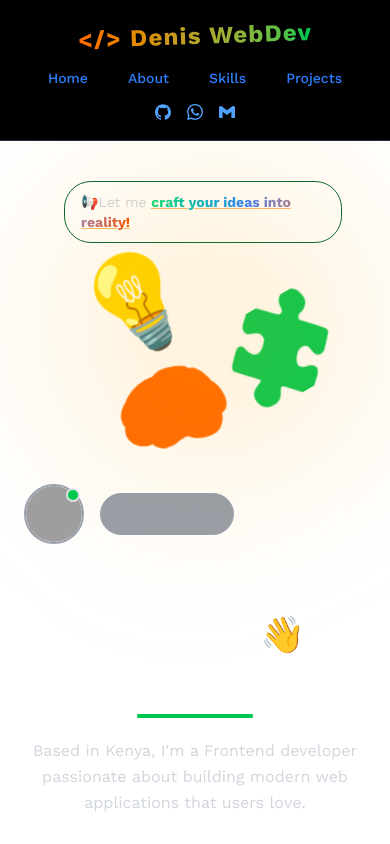
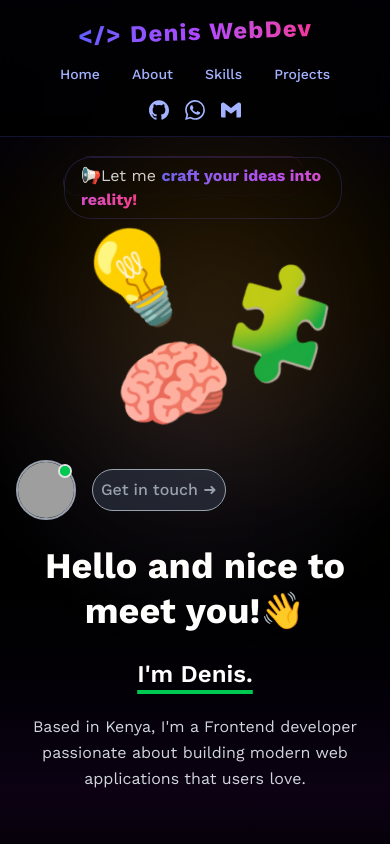
Before and after one commit to Denis-Arzu/myportfoliowebsite, a Next.js app: page / in a window 390 px wide. Shown: the top 844 px of the page. Built offline with nearby package versions, Linux system fonts and the light colour scheme; grey boxes are pictures that could not be loaded.

Commit message:
some change

```diff
--- a/app/(home)/components/HeroSection.tsx
+++ b/app/(home)/components/HeroSection.tsx
@@ -4,33 +4,25 @@ import React from 'react';
 
 const HeroSection = () => {
   return (
-    <section className=" md:px-3 lg:px-15 py-15">
-
-
+    <section className="md:px-3 lg:px-15 py-15">
       {/* Responsive Container */}
       <div className="text-white min-h-[60vh] flex flex-col lg:flex-row-reverse items-center justify-between">
 
-        {/* Right Section with Decorative Icons (Appears First on Large Screens) */}
+        {/* Right Section with Decorative Icons */}
         <div className="mb-10 relative flex justify-center md:justify-start mx-auto lg:order-first">
-
-        <div className='absolute top-0 left-0 mb-10'>
+          <div className="absolute top-0 left-0 mb-10">
             <MovingBorderBtn className="flex flex-shrink items-center justify-center p-4 hover:scale-105 transition-transform">
-
-            <span className=" text-gray-300">
+              <span className="text-base text-gray-300">
                 {"📢Let me "}
-              <span className="underline decoration-1 decoration-orange-300 font-bold bg-gradient-to-r from-green-400 via-blue-500 to-orange-600 bg-clip-text text-transparent animate-gradient">
+                <span className="font-bold bg-gradient-to-r from-indigo-500 via-purple-500 to-pink-500 text-transparent bg-clip-text">
                   craft your ideas into reality!
                 </span>
               </span>
-
             </MovingBorderBtn>
           </div>
 
-
           {/* Shape Wrapper */}
           <div className="ml-10 inset-0 mt-10 lg:w-87 lg:h-87 relative w-56 h-56 space-y-4 -rotate-[30deg]">
-
-
             {/* Upper Group */}
             <div className="flex w-30">
               <h1 className="lg:text-9xl text-8xl animate-pulse">💡</h1>
@@ -38,20 +30,13 @@ const HeroSection = () => {
 
             {/* Lower Group */}
             <div className="flex gap-1 -translate-x-6 lg:translate-x-0">
-              <h1 className="lg:text-9xl text-8xl animate-pulse duration-[200] bg-orange-500 bg-clip-text text-transparent">🧠</h1>
-              <h1 className="lg:text-9xl text-8xl animate-pulse bg-green-500 bg-clip-text text-transparent">🧩</h1>
+              <h1 className="lg:text-9xl text-8xl animate-pulse">🧠</h1>
+              <h1 className="lg:text-9xl text-8xl animate-pulse">🧩</h1>
             </div>
 
             <div className="glow absolute top-[48%] right-1/2 z-10"></div>
-
-
           </div>
-
-
-
         </div>
-
-
 
         {/* Text Content */}
         <div className="space-y-6 text-center lg:text-left">
@@ -62,15 +47,16 @@ const HeroSection = () => {
                   id: 1,
                   name: "Web Developer",
                   designation: "Always available for work",
-                  image: "/images/home/denis-profile-image.png", // corrected path
-
+                  image: "/images/home/denis-profile-image.png"
                 }
-              ]}/>
+              ]}
+            />
 
             <a
               href="https://wa.me/254111480091"
-              target='_blank'
-              className="text-gray-400 hover:text-orange-400 hover:border-orange-400 bg-gray-700/50 font-medium transition-colors border-1 border-gray-400 rounded-full p-2 duration-200 backdrop-blur-sm"
+              target="_blank"
+              rel="noopener noreferrer"
+              className="text-gray-400 hover:text-orange-400 hover:border-orange-400 bg-gray-700/50 font-medium transition-colors border border-gray-400 rounded-full p-2 duration-200 backdrop-blur-sm"
             >
               Get in touch ➜
             </a>
@@ -81,9 +67,7 @@ const HeroSection = () => {
           <p className="text-gray-300 leading-relaxed max-w-md mx-auto lg:mx-0">
             {"Based in Kenya, I'm a Frontend developer passionate about building modern web applications that users love."}
           </p>
-
         </div>
-
       </div>
     </section>
   );
--- a/app/(home)/components/Myskillssectitle.tsx
+++ b/app/(home)/components/Myskillssectitle.tsx
@@ -3,7 +3,7 @@ import React from 'react'
 export default function Myskillssectitle() {
   return (
 
-    <div className='mt-10 flex flex-col items-center justify-center'>
+    <div className='mt-3 flex flex-col items-center justify-center'>
         <h1 className='text-2xl font-bold text-blue-500 rotate-8 underline underline-offset-8 decoration-4 decoration-blue-500 mb-8'>💼My Skills<br />
         </h1>
     </div>
--- a/app/(home)/components/loader.tsx
+++ b/app/(home)/components/loader.tsx
@@ -1,6 +1,6 @@
 "use client";
 import React, { useEffect, useState } from 'react';
-import { motion, AnimatePresence } from 'framer-motion';
+import { motion } from 'framer-motion';
 
 const Loader = () => {
   const [isVisible, setIsVisible] = useState(true);
@@ -8,91 +8,78 @@ const Loader = () => {
   useEffect(() => {
     const timer = setTimeout(() => {
       setIsVisible(false);
-    }, 3000); // Hide loader after 3 seconds
+    }, 3000);
 
     return () => clearTimeout(timer);
   }, []);
 
+  if (!isVisible) return null;
+
   return (
-    <AnimatePresence>
-      {isVisible && (
+    <div className="fixed inset-0 z-50 flex items-center justify-center bg-black">
+      {/* Animated background */}
       <motion.div
-          initial={{ opacity: 1 }}
-          exit={{ opacity: 0 }}
-          transition={{ duration: 0.5 }}
-          className="fixed inset-0 z-50 flex items-center justify-center bg-black"
-        >
-          <div className="relative">
-            {/* Animated background gradient */}
-            <motion.div
-              className="absolute inset-0 bg-gradient-to-r from-orange-500 via-green-500 to-orange-500"
+        className="absolute inset-0"
         animate={{
-                backgroundPosition: ['0% 50%', '100% 50%', '0% 50%'],
+          background: [
+            'radial-gradient(circle at 20% 50%, rgba(99, 102, 241, 0.1) 0%, transparent 50%)',
+            'radial-gradient(circle at 80% 50%, rgba(168, 85, 247, 0.1) 0%, transparent 50%)',
+            'radial-gradient(circle at 20% 50%, rgba(99, 102, 241, 0.1) 0%, transparent 50%)',
+          ],
         }}
-              transition={{
-                duration: 3,
-                repeat: Infinity,
-                ease: 'linear',
-              }}
-              style={{
-                backgroundSize: '200% 200%',
-                filter: 'blur(20px)',
-                opacity: 0.3,
-              }}
+        transition={{ duration: 8, repeat: Infinity, ease: "easeInOut" }}
       />
 
-            {/* Logo container */}
+      {/* Main content */}
+      <div className="relative z-10 flex flex-col items-center justify-center">
+        {/* Code brackets */}
         <motion.div
-              initial={{ scale: 0.5, opacity: 0 }}
-              animate={{ scale: 1, opacity: 1 }}
-              transition={{
-                duration: 0.8,
-                ease: [0.6, -0.05, 0.01, 0.99],
-              }}
-              className="relative z-10"
+          initial={{ opacity: 0, y: 20 }}
+          animate={{ opacity: 1, y: 0 }}
+          transition={{ duration: 0.5 }}
+          className="flex items-center gap-2 mb-4"
         >
-              {/* Code brackets */}
           <motion.span
-                initial={{ x: -20, opacity: 0 }}
-                animate={{ x: 0, opacity: 1 }}
-                transition={{ delay: 0.2, duration: 0.5 }}
-                className="text-4xl font-bold text-gray-300"
+            className="text-4xl font-bold text-indigo-400"
+            animate={{ rotate: [0, 5, 0] }}
+            transition={{ duration: 2, repeat: Infinity, ease: "easeInOut" }}
           >
-                {"</"}
+            {"<"}
           </motion.span>
-
-              {/* Main text */}
           <motion.span
-                initial={{ y: 20, opacity: 0 }}
-                animate={{ y: 0, opacity: 1 }}
-                transition={{ delay: 0.4, duration: 0.5 }}
-                className="text-4xl font-bold bg-gradient-to-r from-orange-500 to-green-500 text-transparent bg-clip-text"
+            className="text-4xl font-bold text-purple-400"
+            animate={{ rotate: [0, -5, 0] }}
+            transition={{ duration: 2, repeat: Infinity, ease: "easeInOut", delay: 0.2 }}
           >
-                Denis WebDev
+            {"/"}
           </motion.span>
-
-              {/* Closing bracket */}
           <motion.span
-                initial={{ x: 20, opacity: 0 }}
-                animate={{ x: 0, opacity: 1 }}
-                transition={{ delay: 0.6, duration: 0.5 }}
-                className="text-4xl font-bold text-gray-300"
+            className="text-4xl font-bold text-pink-400"
+            animate={{ rotate: [0, 5, 0] }}
+            transition={{ duration: 2, repeat: Infinity, ease: "easeInOut", delay: 0.4 }}
           >
             {">"}
           </motion.span>
         </motion.div>
 
+        {/* Logo text */}
+        <motion.h1
+          initial={{ opacity: 0, scale: 0.8 }}
+          animate={{ opacity: 1, scale: 1 }}
+          transition={{ duration: 0.5, delay: 0.2 }}
+          className="text-4xl font-bold mb-8"
+        >
+          <span className="bg-gradient-to-r from-indigo-400 via-purple-400 to-pink-400 text-transparent bg-clip-text">
+            Denis WebDev
+          </span>
+        </motion.h1>
+
         {/* Loading dots */}
-            <motion.div
-              className="flex justify-center mt-4 space-x-2"
-              initial={{ opacity: 0 }}
-              animate={{ opacity: 1 }}
-              transition={{ delay: 0.8 }}
-            >
+        <motion.div className="flex space-x-2">
           {[0, 1, 2].map((i) => (
             <motion.div
               key={i}
-                  className="w-2 h-2 bg-green-500 rounded-full"
+              className="w-2 h-2 rounded-full bg-gradient-to-r from-indigo-400 to-purple-400"
               animate={{
                 y: [0, -10, 0],
                 opacity: [0.5, 1, 0.5],
@@ -105,10 +92,16 @@ const Loader = () => {
             />
           ))}
         </motion.div>
+
+        {/* Fade out animation */}
+        <motion.div
+          className="absolute inset-0 bg-black"
+          initial={{ opacity: 0 }}
+          animate={{ opacity: isVisible ? 0 : 1 }}
+          transition={{ duration: 0.5 }}
+        />
       </div>
-        </motion.div>
-      )}
-    </AnimatePresence>
+    </div>
   );
 };
 
--- a/app/(home)/components/navbar.tsx
+++ b/app/(home)/components/navbar.tsx
@@ -41,30 +41,33 @@ const Navbar: React.FC = () => {
     ];
 
     return (
-        <nav className="fixed top-0 left-0 right-0 z-50 bg-black border-b border-gray-800">
+        <nav className="fixed top-0 left-0 right-0 z-50 bg-black/80 backdrop-blur-md border-b border-indigo-500/20">
             <div className="max-w-7xl mx-auto px-4 sm:px-6 lg:px-8">
-                {/* Main Navigation */}
-                <div className="flex flex-col sm:flex-row justify-between items-center py-5">
+                <div className="flex flex-col sm:flex-row justify-between items-center py-4">
                     {/* Logo */}
-                    <h1 className="text-2xl font-bold text-gray-400 tracking-wider flex items-center gap-1">
-                        <span className="bg-gradient-to-r from-orange-500 to-green-500 text-transparent bg-clip-text -rotate-2">
+                    <motion.h1
+                        initial={{ opacity: 0, x: -20 }}
+                        animate={{ opacity: 1, x: 0 }}
+                        className="text-2xl font-bold tracking-wider flex items-center gap-1"
+                    >
+                        <span className="bg-gradient-to-r from-indigo-500 via-purple-500 to-pink-500 text-transparent bg-clip-text -rotate-2 hover:rotate-0 transition-transform duration-300">
                             {"</>"} Denis WebDev
                         </span>
-                    </h1>
+                    </motion.h1>
 
                     {/* Section Navigation */}
-                    <div className="flex space-x-6 mt-3 sm:mt-0">
+                    <div className="flex flex-wrap justify-center gap-4 mt-3 sm:mt-0 sm:gap-6">
                         {sections.map((section) => (
                             <motion.a
                                 key={section.name}
                                 href={section.href}
-                                className="relative text-blue-500 hover:text-green-400 px-2 py-1 text-sm font-medium transition-colors duration-300"
+                                className="relative text-indigo-300 hover:text-purple-400 px-2 py-1 text-sm font-medium transition-all duration-300 group"
                                 whileHover={{ scale: 1.05 }}
                                 whileTap={{ scale: 0.95 }}
                             >
                                 {section.name}
                                 <motion.span
-                                    className="absolute bottom-0 left-0 w-full h-0.5 bg-green-400"
+                                    className="absolute bottom-0 left-0 w-full h-0.5 bg-gradient-to-r from-indigo-500 to-purple-500"
                                     initial={{ scaleX: 0 }}
                                     whileHover={{ scaleX: 1 }}
                                     transition={{ duration: 0.3 }}
@@ -76,16 +79,18 @@ const Navbar: React.FC = () => {
                     {/* Social Links */}
                     <div className="flex items-center gap-4 mt-3 sm:mt-0">
                         {socialLinks.map((social, index) => (
-                            <a
+                            <motion.a
                                 href={social.url}
                                 key={index}
                                 aria-label={social.name}
                                 target="_blank"
                                 rel="noopener noreferrer"
-                                className="text-1.5xl text-blue-400 hover:text-green-500 transition-colors duration-400 hover:scale-110 transform"
+                                className="text-xl text-indigo-300 hover:text-purple-400 transition-all duration-300 hover:scale-110 transform"
+                                whileHover={{ y: -2 }}
+                                whileTap={{ scale: 0.95 }}
                             >
                                 {social.icon}
-                            </a>
+                            </motion.a>
                         ))}
                     </div>
                 </div>
--- a/app/(home)/page.tsx
+++ b/app/(home)/page.tsx
@@ -7,42 +7,55 @@ import Myskillssectitle from "./components/Myskillssectitle";
 import { SkillsSection } from "./components/Myskills";
 import Loader from "./components/loader";
 import ProjectsSection from './components/ProjectsSection';
+import { motion } from 'framer-motion';
 
 const Page: React.FC = () => {
   return (
     <>
       <Loader />
-      <div className="relative min-h-[300vh] overflow-hidden text-foreground p-1">
-        {/* Dark background */}
-        <div className="relative inset-0 bg-gray-900" />
+      <main className="relative min-h-[300vh] overflow-hidden text-foreground">
+        {/* Background effects */}
+        <div className="fixed inset-0 bg-black" />
+        <div className="fixed inset-0 bg-gradient-to-b from-indigo-900/20 via-black to-purple-900/20" />
+        <div className="fixed inset-0 bg-[radial-gradient(circle_at_50%_50%,rgba(99,102,241,0.1),transparent_50%)]" />
 
         <div className="relative z-10">
-          <div className="max-w-7xl mx-auto p-5">
+          <div className="max-w-7xl mx-auto px-4 sm:px-6 lg:px-8">
             <Navbar />
-            <div className="mt-24"> {/* Add margin-top to account for fixed navbar */}
+            <div className="mt-24">
               <div id="home">
                 <HeroSection />
               </div>
             </div>
           </div>
-          <div className="h-10 xl:h-32 bg-gradient-to-t from-black absolute -bottom-5 left-0 xl:bottom-0 w-full"></div>
+          <div className="h-20 xl:h-32 bg-gradient-to-t from-black absolute -bottom-5 left-0 xl:bottom-0 w-full" />
         </div>
 
-        <div id="about">
+        <section id="about" className="relative py-5">
+          <div className="max-w-7xl mx-auto px-4 sm:px-6 lg:px-8">
             <AboutSectitle />
-          <div className="p-3 border border-green-600 text-orange-300 relative z-10 ml-10 mr-10">
+
+              <span className="text-sm text-indigo-400/70 italic font-light">
+                {'Get to know me more'}
+              </span>
+
+            <div className="p-6 md:p-8 border border-indigo-500/20 rounded-xl backdrop-blur-sm bg-black/40 text-gray-300 relative z-10">
               <About />
             </div>
-          <div className="h-10 xl:h-32 bg-gradient-to-t from-black relative mt-10 w-full"></div>
           </div>
+          <div className="h-20 xl:h-32 bg-gradient-to-t from-black relative mt-10 w-full" />
+        </section>
 
-        <div id="skills">
+        <section id="skills" className="relative py-5">
+          <div className="max-w-7xl mx-auto px-4 sm:px-6 lg:px-8">
             <Myskillssectitle />
             <SkillsSection />
           </div>
+          <div className="h-20 xl:h-32 bg-gradient-to-t from-black relative mt-10 w-full" />
+        </section>
 
         <ProjectsSection />
-      </div>
+      </main>
     </>
   );
 };
--- a/components/ui/moving-border.tsx
+++ b/components/ui/moving-border.tsx
@@ -1,79 +1,56 @@
 "use client";
 import React from "react";
-import {
-  motion,
-  useAnimationFrame,
-  useMotionTemplate,
-  useMotionValue,
-  useTransform,
-} from "motion/react";
-import { useRef } from "react";
+import { motion } from "framer-motion";
 import { cn } from "@/lib/utils";
 
-// Define common props interface used by both components
-type CommonProps = {
+interface CommonProps {
   children: React.ReactNode;
-  duration?: number; // Animation duration in milliseconds
-  [key: string]: unknown; // Allow additional props
-};
+  className?: string;
+  containerClassName?: string;
+}
 
-/**
- * MovingBorderBtn - A button component with an animated moving border effect
- * @param borderRadius - Border radius of the button (default: "1.75rem")
- * @param children - Content to render inside the button
- * @param as - Component to render as (default: "div")
- * @param containerClassName - Additional classes for container
- * @param borderClassName - Additional classes for border
- * @param duration - Animation duration
- * @param className - Additional classes for main content
- */
+interface MovingBorderBtnProps extends CommonProps {
+  borderRadius?: string;
+  as?: React.ElementType;
+  borderClassName?: string;
+}
+
 export function MovingBorderBtn({
   borderRadius = "1.75rem",
   children,
   as: Component = "div",
   containerClassName,
   borderClassName,
-  duration,
   className,
   ...otherProps
-}: CommonProps & {
-  borderRadius?: string;
-  as?: React.ElementType;
-  containerClassName?: string;
-  borderClassName?: string;
-  className?: string;
-}) {
+}: MovingBorderBtnProps) {
   return (
     <Component
       className={cn(
-        "absolute h-16 w-70 overflow-hidden bg-transparent p-[1px]",
-        containerClassName,
+        "relative h-16 w-70 overflow-hidden bg-transparent p-[1px]",
+        containerClassName
       )}
       style={{
         borderRadius: borderRadius,
       }}
       {...otherProps}
     >
-      {/* Border container with gradient background */}
       <div
         className="absolute inset-0"
         style={{ borderRadius: `calc(${borderRadius} * 0.96)` }}
       >
-        <MovingBorder duration={duration} rx="30%" ry="30%">
-          <div
-            className={cn(
-              " h-10 w-60 bg-[radial-gradient(#F8F8FF_20%,transparent_60%)] opacity-[0.2]",
-              borderClassName,
-            )}
-          />
+        <MovingBorder
+          className={borderClassName}
+          containerClassName="h-10 w-60 bg-[radial-gradient(#F8F8FF_20%,transparent_60%)] opacity-[0.2]"
+        >
+          <div />
         </MovingBorder>
       </div>
 
-      {/* Main content container */}
       <div
         className={cn(
-          "relative flex h-full w-full items-center justify-center border border-green-800 bg-black-900/[0.8] text-sm text-white antialiased backdrop-blur-xl",
-          className,
+          "relative flex h-full w-full items-center justify-center border border-indigo-500/20 bg-black/40 text-sm text-white antialiased backdrop-blur-xl",
+          className
         )}
         style={{
           borderRadius: `calc(${borderRadius} * 0.96)`,
@@ -85,81 +62,51 @@ export function MovingBorderBtn({
   );
 }
 
-/**
- * MovingBorder - Creates an animated border effect using SVG and motion
- * @param children - Content to render with the moving border effect
- * @param duration - Animation duration in milliseconds (default: 3000)
- * @param rx - Horizontal border radius of SVG rect
- * @param ry - Vertical border radius of SVG rect
- */
 export const MovingBorder = ({
   children,
-  duration = 3000,
-  rx,
-  ry,
-  ...otherProps
-}: CommonProps & {
-  rx?: string;
-  ry?: string;
-}) => {
-  // Reference to SVG rect element for path calculations
-  const pathRef = useRef<SVGRectElement>(null);
-  const progress = useMotionValue<number>(0);
-
-  // Animate the border movement
-  useAnimationFrame((time) => {
-    const length = pathRef.current?.getTotalLength();
-    if (length) {
-      const pxPerMillisecond = length / duration;
-      progress.set((time * pxPerMillisecond) % length);
-    }
-  });
-
-  // Transform progress value into x/y coordinates along the path
-  const x = useTransform(
-    progress,
-    (val) => pathRef.current?.getPointAtLength(val)?.x ?? 0
-  );
-  const y = useTransform(
-    progress,
-    (val) => pathRef.current?.getPointAtLength(val)?.y ?? 0
-  );
-
-  // Create transform template for positioning
-  const transform = useMotionTemplate`translateX(${x}px) translateY(${y}px) translateX(-50%) translateY(-50%)`;
-
+  className,
+  containerClassName,
+}: CommonProps) => {
   return (
-    <>
-      {/* SVG container for the border path */}
-      <svg
-        xmlns="http://www.w3.org/2000/svg"
-        preserveAspectRatio="none"
-        className="absolute h-full w-full"
-        width="100%"
-        height="100%"
-        {...otherProps}
-      >
-        <rect
-          fill="none"
-          width="100%"
-          height="100%"
-          rx={rx}
-          ry={ry}
-          ref={pathRef}
-        />
-      </svg>
-      {/* Animated element that follows the border path */}
+    <div
+      className={cn(
+        "relative flex items-center justify-center overflow-hidden rounded-xl p-[1px]",
+        containerClassName
+      )}
+    >
       <motion.div
+        className="absolute inset-0"
         style={{
-          position: "absolute",
-          top: 0,
-          left: 0,
-          display: "inline-block",
-          transform,
+          background: "linear-gradient(90deg, #6366f1, #a855f7, #ec4899, #6366f1)",
+          backgroundSize: "200% 200%",
+        }}
+        animate={{
+          backgroundPosition: ["0% 50%", "100% 50%", "0% 50%"],
+        }}
+        transition={{
+          duration: 3,
+          repeat: Infinity,
+          ease: "linear",
         }}
       >
-        {children}
+        <motion.div
+          className="absolute inset-[1px] rounded-xl bg-black"
+          animate={{
+            background: [
+              "linear-gradient(90deg, rgba(0,0,0,0.8) 0%, rgba(0,0,0,0.9) 50%, rgba(0,0,0,0.8) 100%)",
+              "linear-gradient(90deg, rgba(0,0,0,0.9) 0%, rgba(0,0,0,0.8) 50%, rgba(0,0,0,0.9) 100%)",
+              "linear-gradient(90deg, rgba(0,0,0,0.8) 0%, rgba(0,0,0,0.9) 50%, rgba(0,0,0,0.8) 100%)",
+            ],
+          }}
+          transition={{
+            duration: 3,
+            repeat: Infinity,
+            ease: "easeInOut",
+          }}
+        />
       </motion.div>
-    </>
+
+      <div className={cn("relative z-10", className)}>{children}</div>
+    </div>
   );
 };
```
Also changed, not shown: app/(home)/components/ProjectsSection.tsx (+48 -21 lines). Lines whose indentation alone changed are shown as unchanged.
